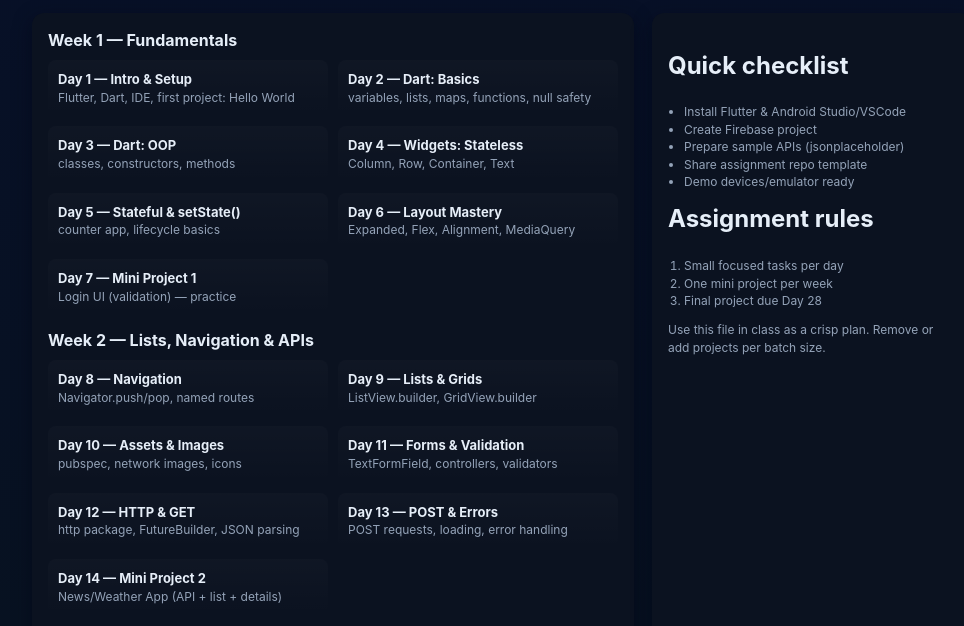
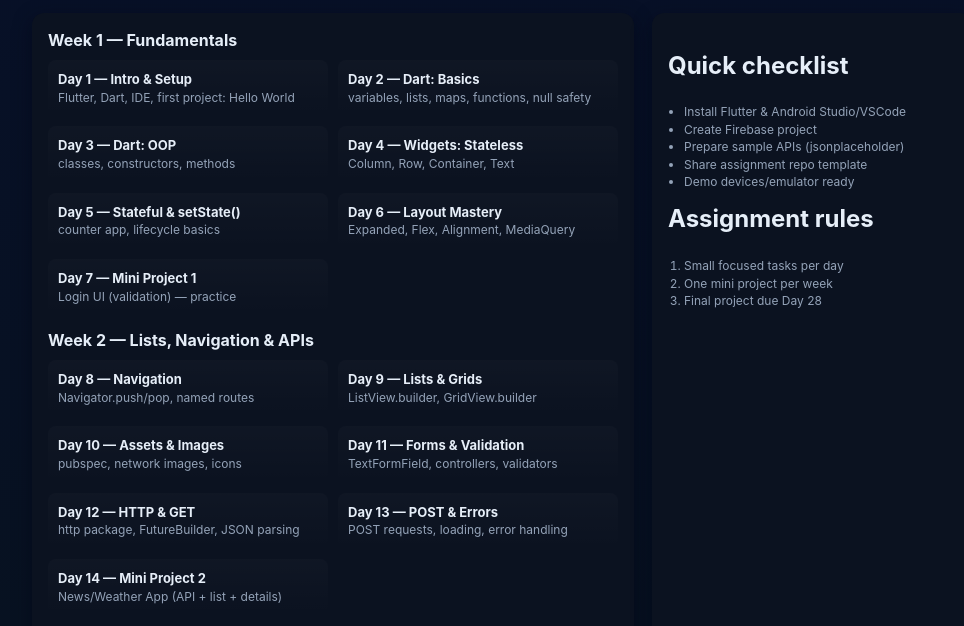
Before and after one commit to ujjwalxsrivastav/lectureplanflutter, a plain HTML site: page index.html in a window 1280 px wide. Shown: the part 123-749 px from the top of the page, without its empty margins (138-1102 px from the left). Drawn offline with Linux system fonts and the light colour scheme.

Commit message:
Update index.html

```diff
--- a/index.html
+++ b/index.html
@@ -117,7 +117,7 @@
           <li>Final project due Day 28</li>
         </ol>
 
-        <div style="margin-top:12px" class="muted">Use this file in class as a crisp plan. Remove or add projects per batch size.</div>
+        <div style="margin-top:12px" class="muted"></div>
       </aside>
     </div>
 
```
